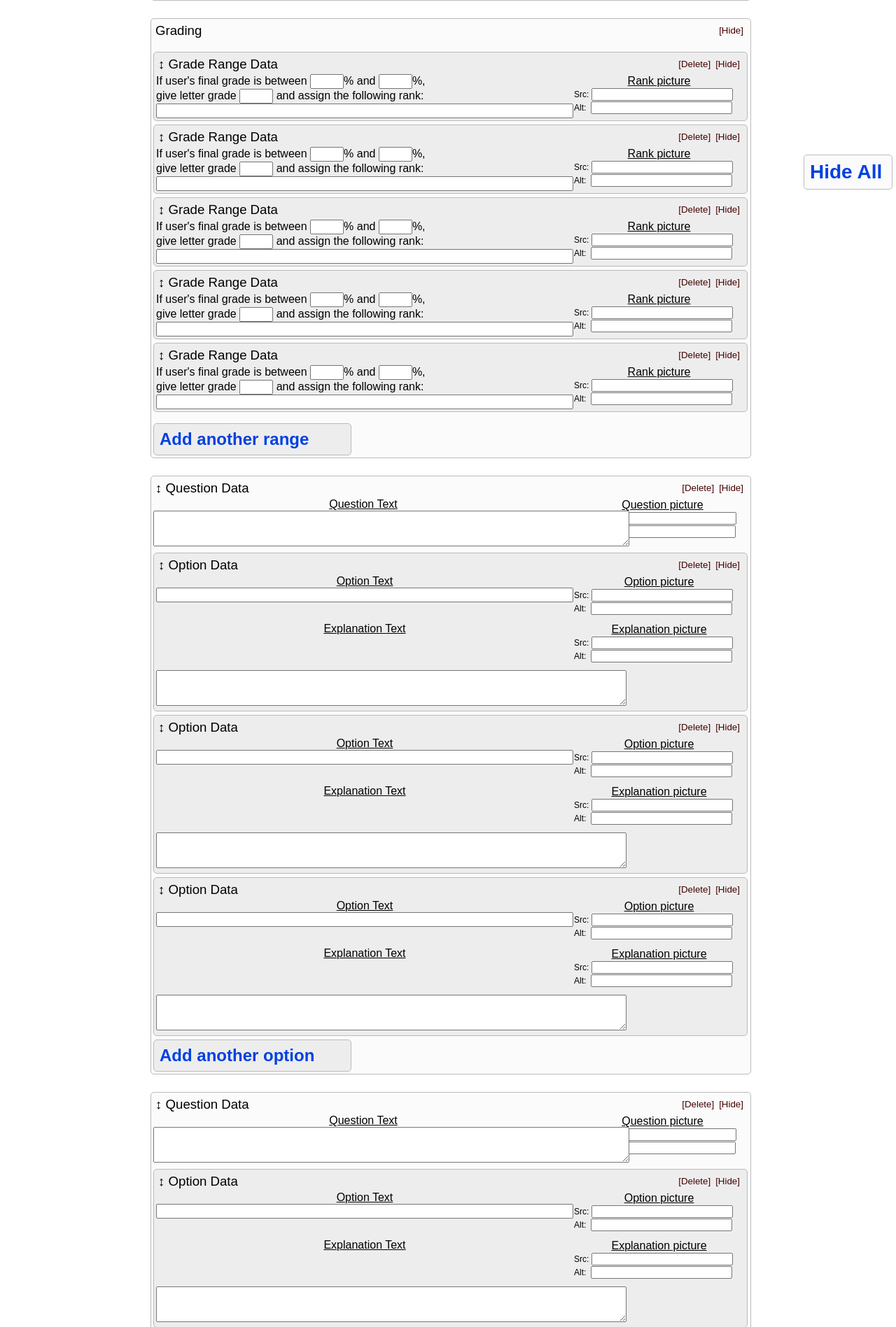
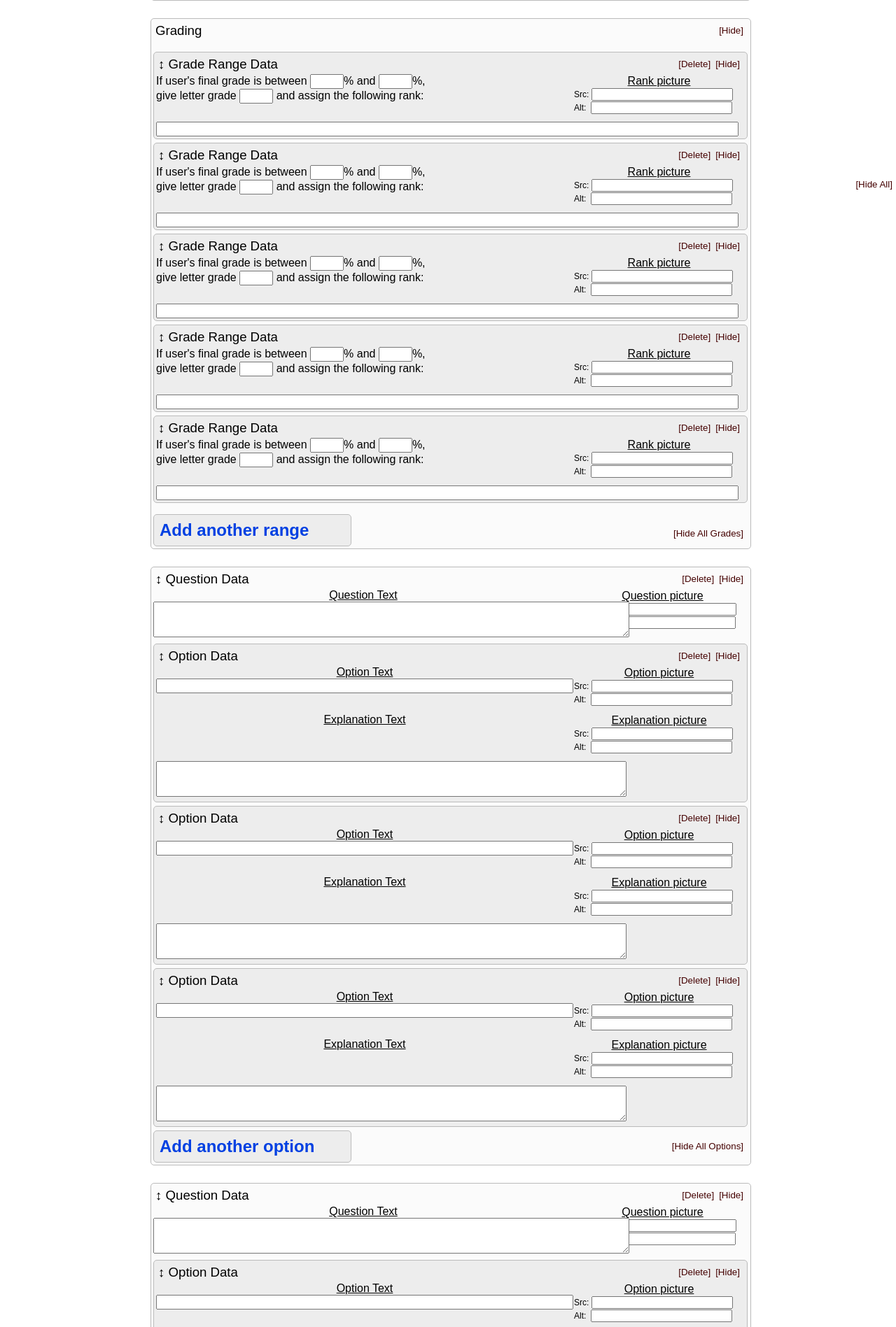
Before and after one commit to scallopedllama/quizzy_builder, a PHP site: page / in a window 1280 px wide. Shown: the part 524-2421 px from the top of the page at 70% size. Run offline with PHP 8.4, Linux system fonts and the light colour scheme; some libraries are stand-ins or nearby versions.

Commit message:
changed how the show/hide click handlers were added and how the show/hide all feature worked to fix that annoying bug where some hiders get 2 click handlers and they wind up showing then immediatly hiding. Added some show/hide all buttons for the grading, each question for its options, and all the questions in addition to the show/hide all on the right side. Got things styled up okay and made sure the position:fixed bit that won't work right in ie will still look ok in ie.

```diff
--- a/addGrading.php
+++ b/addGrading.php
@@ -13,6 +13,7 @@
         }
       ?>
     </ul>
+    <div class="hider_all hide_all" id="hide_all_grades">[Hide All Grades]</div>
     <div class="sub_sect" style="width:275px;">
       <h2 style="cursor:pointer;" id="grading_add">Add another range</h2>
     </div>
--- a/addQuestion.php
+++ b/addQuestion.php
@@ -24,6 +24,7 @@
           }
         ?>
       </ul>
+      <div class="hider_all hide_all" id="hide_all_<?php echo $main_id; ?>_opts">[Hide All Options]</div>
       <div class="sub_sect" style="width:275px;">
         <h2 style="cursor:pointer;" id="<?php echo $main_id; ?>_opt_add">Add another option</h2>
       </div>
@@ -32,6 +33,7 @@
             addOpt(<?php echo $quest_no; ?>);
         });
         $('#<?php echo $main_id; ?>_container').sortable({ cursor: 'n-resize', handle: '.sect_head_cont'});
+        $('#hide_all_<?php echo $main_id; ?>_opts').click(function() { hideAll('#hide_all_<?php echo $main_id; ?>_opts', '#<?php echo $main_id; ?>_container ', ' Options'); });
       </script>
     </div>
   </div>
--- a/index.php
+++ b/index.php
@@ -33,9 +33,8 @@
           }
           echo '</ul>';
         ?>
-        <div class="main hide_all_cont" style="width:119px; float:right;">
-          <h2 style="cursor:pointer;" id="hide_all">Hide All</h2>
-        </div>
+        <div class="hide_all_cont hide_all" id="hide_all">[Hide All]</div>
+        <div class="hider_all hide_all" id="hide_all_quests" style="margin-top:45px;">[Hide All Questions]</div>
         <div class="main" style="width:305px; float:left;">
           <h2 style="cursor:pointer;" id="quest_add">Add another Question</h2>
         </div>
--- a/quizzyBuilder.css
+++ b/quizzyBuilder.css
@@ -61,8 +61,7 @@ p{
   margin: 1px;
 }
 
-div {
-  width: 600px;
+ div {
 }
 
 .float_right {
@@ -78,7 +77,7 @@ div {
   width: 100%;
 }
 
-.hider {
+.hider, .hider_all {
   margin-top: 6px;
   margin-right: 7px;
   float:right;
@@ -87,11 +86,15 @@ div {
   cursor:pointer;
 }
 
-.hide, .hide:hover {
+.hider_all {
+  margin-top: 20px;
+}
+
+.hide, .hide:hover, .hide_all, .hide_all:hover {
   color: #400;
 }
 
-.show, .show:hover {
+.show, .show:hover , .show_all, .show_all:hover {
   color: #040;
 }
 
@@ -165,6 +168,10 @@ div {
   text-decoration: underline;
 }
 
+div.group_title {
+  width: 600px;
+}
+
 .dragging_container {
   padding: 0px;
   list-style: none;
@@ -175,10 +182,14 @@ div {
 }
 
 .hide_all_cont {
+  font-size: smaller;
   position: fixed;
   bottom: 5px;
   right: 5px;
-  font-size: 14pt;
+  float:right;
+  cursor:pointer;
+  margin-top: 45px;
+  margin-left: 15px;
 }
 
 /*Loading styling*/
--- a/quizzyBuilder.js
+++ b/quizzyBuilder.js
@@ -8,90 +8,107 @@ var numQuestions = 2;
 var numOpts = new Array();
 var numRanges = 4;
 
-//When the document is ready get things goin
+// When the document is ready get things goin
 $(document).ready(function() {
-	//all loading stuff is triggered by ajax
+	// all loading stuff is triggered by ajax
 	$.loading.onAjax = true;
 
-	//make sortable stuff sortable
+	// make sortable stuff sortable
 	$('#grades_container').sortable({ cursor: 'n-resize', handle: '.sect_head_cont'});
   $('#questions_container').sortable({ cursor: 'n-resize', handle: '.sect_head_cont:first'});
 
-	//add click handler for adding quizRanges and Questions
+	// add click handler for adding quizRanges and Questions
 	$('#grading_add').click(addRange);
 	$('#quest_add').click(addQuest);
 
-	//click handler for saving quizzes
+	// click handler for saving quizzes
 	$('#save').click(save);
 
-	//click handler for hiding everything
-	$('#hide_all').click(function () {
-		$('.hide').click();
-	});
+	// click handlers for hiding stuff
+	$('#hide_all').click(function() { hideAll('#hide_all', '', ''); });
+	$('#hide_all_grades').click(function() { hideAll('#hide_all_grades', '.grade_range', ' Grades');	});
+  $('#hide_all_quests').click(function() { hideAll('#hide_all_quests', '.question', ' Questions');  });
 
-	 //already added 3 questions with 3 opts each so...
+	 // already added 3 questions with 3 opts each so...
 	 for (var i = 0; i < 3; i++) {
 	 	 numOpts[i] = 2;
 	 }
+});
 
-	/*
-	//set default range values if the browser cache didn't fill them in from last time
-	if($('#gr0_start').val() == '')
-		rangeDefVals();
+function hideAll(id, container, text) {
+	// remove all click handlers
+	$(id).unbind();
 
-	//hide everything except for data
-	$('#grading .hide').click();*/
+	// grab all of the grade_ranges and get their ids into an array
+  console.log(container + '.hide');
+	var hiders = $( container + ' .hide' ).map(getId).get();
+
+	// hide all of them
+	for (var i in hiders) {
+		// need to get rid of that '_hider' bit on the end of the id.
+		hiders[i] = hiders[i].replace('_hider', '');
+		console.log(hiders[i]);
+		hide(hiders[i]);
+	}
+
+  // then fade out the hider
+	$(id).fadeOut(hideSpeed, function() {
+		// change click handler
+		$(id).click(function () {
+			showAll(id, container, text);
 		});
+
+    // change the hider's text, change its class show it and change its click handeler
+    $(id).html('[Show All' + text + ']').removeClass('hide').addClass('show').fadeIn(showSpeed);
+	});
+}
+
+function showAll(id, container, text) {
+	// remove all click handlers
+	$(id).unbind();
+
+	// grab all of the grade_ranges and get their ids into an array
+	var showers = $( container + ' .show' ).map(getId).get();
+
+	// hide all of them
+	for (var i in showers) {
+		// need to get rid of that '_hider' bit on the end of the id.
+		showers[i] = showers[i].replace('_hider', '');
+		show(showers[i]);
+	}
+
+  // then fade out the hider
+	$(id).fadeOut(hideSpeed, function() {
+		// change click handler
+		$(id).click(function () {
+			hideAll(id, container, text);
+		});
+
+    // change the hider's text, change its class show it and change its click handeler
+    $(id).html('[Hide All' + text + ']').removeClass('show').addClass('hide').fadeIn(showSpeed);
+	});
+}
 
 function addRange() {
 	$.loading();
 	$.get('addRange.php', {range_no: numRanges + 1}, function(data) {
-		//add to end of grade ranges
+		// add to end of grade ranges
 		$('#grades_container').append(data);
 
-		//increment number of ranges
+		// increment number of ranges
 		numRanges++;
 	});
 }
-/*
-
-//puts some default values in the range fields
-function rangeDefVals() {
-	$('#gr0_start').val('90');
-	$('#gr0_end').val('100');
-	$('#gr0_grade').val('A');
-	$('#gr0_txt').val('Awesome');
-
-	$('#gr1_start').val('80');
-	$('#gr1_end').val('90');
-	$('#gr1_grade').val('B');
-	$('#gr1_txt').val('Basically good');
-
-	$('#gr2_start').val('70');
-	$('#gr2_end').val('80');
-	$('#gr2_grade').val('C');
-	$('#gr2_txt').val('Crappy indeed');
-
-	$('#gr3_start').val('60');
-	$('#gr3_end').val('70');
-	$('#gr3_grade').val('D');
-	$('#gr3_txt').val('Definitely Bad');
-
-	$('#gr4_start').val('0');
-	$('#gr4_end').val('60');
-	$('#gr4_grade').val('F');
-	$('#gr4_txt').val('You Fail!');
-}*/
 
 function addQuest() {
 	$.loading();
 
   numQuestions++;
 	$.get('addQuestion.php', {quest_no: numQuestions}, function(data) {
-		//add that question to the questions list
+		// add that question to the questions list
 		$('#questions_container').append(data);
 
-		//init its options entry in that array
+		// init its options entry in that array
 		numOpts[numQuestions] = 3;
 	});
 }
@@ -100,70 +117,80 @@ function addOpt(toQuestion){
 	$.loading();
   numOpts[toQuestion]++;
 	$.get('addOption.php', {quest_no: toQuestion, opt_no: numOpts[toQuestion]}, function(data) {
-		//add it to the list of options
+		// add it to the list of options
 		$('#q' + toQuestion + '_container').append(data);
 	});
 }
 
 
-function addHider(id) {
-	//add click handler for this thing
-	$('#' + id + '_hider:first').click(function () {
+function hide(id) {
+	// Don't do anything if it's already hidden
+	if ($('#' + id + '_hider:first').hasClass('show'))
+		return;
+
+	// Remove all click handlers
 	$('#' + id + '_hider:first').unbind();
-	   //grab all the children divs of id where their class is not sect_head and slide them up
+   // grab all the children divs of id where their class is not sect_head and slide them up
 	$('#' + id + ' > .sect').slideUp(hideSpeed, function(){
-      //get old hval
+    // get old hval
     var oldHval = $('#' + id + '_hval').html();
-			//fade out the id_hval, change its contents, and fade it back in
+		// fade out the id_hval, change its contents, and fade it back in
 		$('#' + id + '_hval').fadeOut(hideSpeed, function() {
-				//get the value to use from id .hval
+			// get the value to use from id .hval
 		  $(this).html("'" + $('#' + id + ' .hval').attr('value') + "'");
 		  $(this).fadeIn(showSpeed);
 		});
 
-      //then fade out the hider
+    // then fade out the hider
 		$('#' + id + '_hider').fadeOut(hideSpeed, function() {
-				//change click handler
-				addShower(id, oldHval);
+			// change click handler
+			$('#' + id + '_hider:first').click(function () {
+				show(id, oldHval);
+			});
+
       // change the hider's text, change its class show it and change its click handeler
       $('#' + id + '_hider').html('[Show]').removeClass('hide').addClass('show').fadeIn(showSpeed);
 		});
 	});
-	});
 }
 
-function addShower(id, oldHval) {
-  //add click handler for this thing
-  $('#' + id + '_hider:first').click(function () {
+function show(id, oldHval) {
+	// Don't do anything if it's already shown
+	if ($('#' + id + '_hider:first').hasClass('hide'))
+		return;
+
+	// remove all click handlers
 	$('#' + id + '_hider:first').unbind();
-     //grab all the children divs of id where their class is not sect_head and slide them up
+
+   // grab all the children divs of id where their class is not sect_head and slide them up
   $('#' + id + ' > .sect').slideDown(hideSpeed, function(){
-        //fade out the id_hval, change its contents, and fade it back in
+      // fade out the id_hval, change its contents, and fade it back in
       $('#' + id + '_hval').fadeOut(hideSpeed, function() {
-          //get the value to use from id > .hval
+        // get the value to use from id > .hval
         $(this).html(oldHval);
         $(this).fadeIn(showSpeed);
       });
 
-      //then fade out the hider
+    // then fade out the hider
     $('#' + id + '_hider').fadeOut(hideSpeed, function() {
-      	//change its click handeler
-        addHider(id);
+    	// change its click handeler
+			$('#' + id + '_hider:first').click(function () {
+      	hide(id);
+			});
       // change the hider's text, change its class show it
       $('#' + id + '_hider').html('[Hide]').removeClass('show').addClass('hide').fadeIn(showSpeed);
-      });
     });
   });
 }
 
 function addDeleter(id) {
-	//add click handler
+	// add click handler
 	$('#' + id + '_del').click(function() {
-		//make sure they do want to
+		// make sure they do want to
 		var answer = confirm('Are you sure you want to delete this? You cannot undo this.');
 
 		if(answer) {
-			//remove it
+			// remove it
 			$(this).parent().fadeOut(hideSpeed, function() {
 				$(this).parent().remove();
 			});
@@ -176,10 +203,10 @@ function save() {
 	// essentially, we need to loop through all the quiz ranges, questions, and the questions' options
 	// setting names for everything. then we can submit the form.
 
-	//grab all of the grade_ranges and get their ids into an array
+	// grab all of the grade_ranges and get their ids into an array
 	var gradeStarts = $('.grade_range').map(getId).get();
 	for (var i in gradeStarts) {
-		//set name for the fields in this grade_range.
+		// set name for the fields in this grade_range.
 		// range start
 		$('#' + gradeStarts[i] + ' .grade_start').attr('name', 'gr' + i + '_start');
 		// range end
@@ -194,7 +221,7 @@ function save() {
 		$('#' + gradeStarts[i] + ' .pic_alt').attr('name', 'gr' + i + '_pic_alt');
 	}
 
-	//grab all of the questions and get their ids into an array
+	// grab all of the questions and get their ids into an array
 	var questions = $('.question').map(getId).get();
 	for(var i in questions) {
 		// set the name for the fields
@@ -206,7 +233,7 @@ function save() {
 		// pic alt
 		$('#' + questions[i] + ' .quest_pic_alt').attr('name', 'q' + i + '_pic_alt');
 
-		//get all the options for this question and get their ids into an array
+		// get all the options for this question and get their ids into an array
 		var opts = $('#' + questions[i] + ' .quest_opt').map(getId).get();
 		for(var j in opts) {
 			// set all the names
--- a/util.php
+++ b/util.php
@@ -23,7 +23,11 @@
     <div class="delete" id="<?php echo $id_name; ?>_del">[Delete]</div>
     <script type="text/javascript">addDeleter('<?php echo $id_name; ?>');</script>
 <?php } ?>
-    <script type="text/javascript">addHider('<?php echo $id_name; ?>');</script>
+    <script type="text/javascript">
+      $('#<?php echo $id_name; ?>_hider:first').click(function () {
+        hide('<?php echo $id_name; ?>');
+      });
+    </script>
 <?php
   }
 
```
Lines whose indentation alone changed are shown as unchanged.
